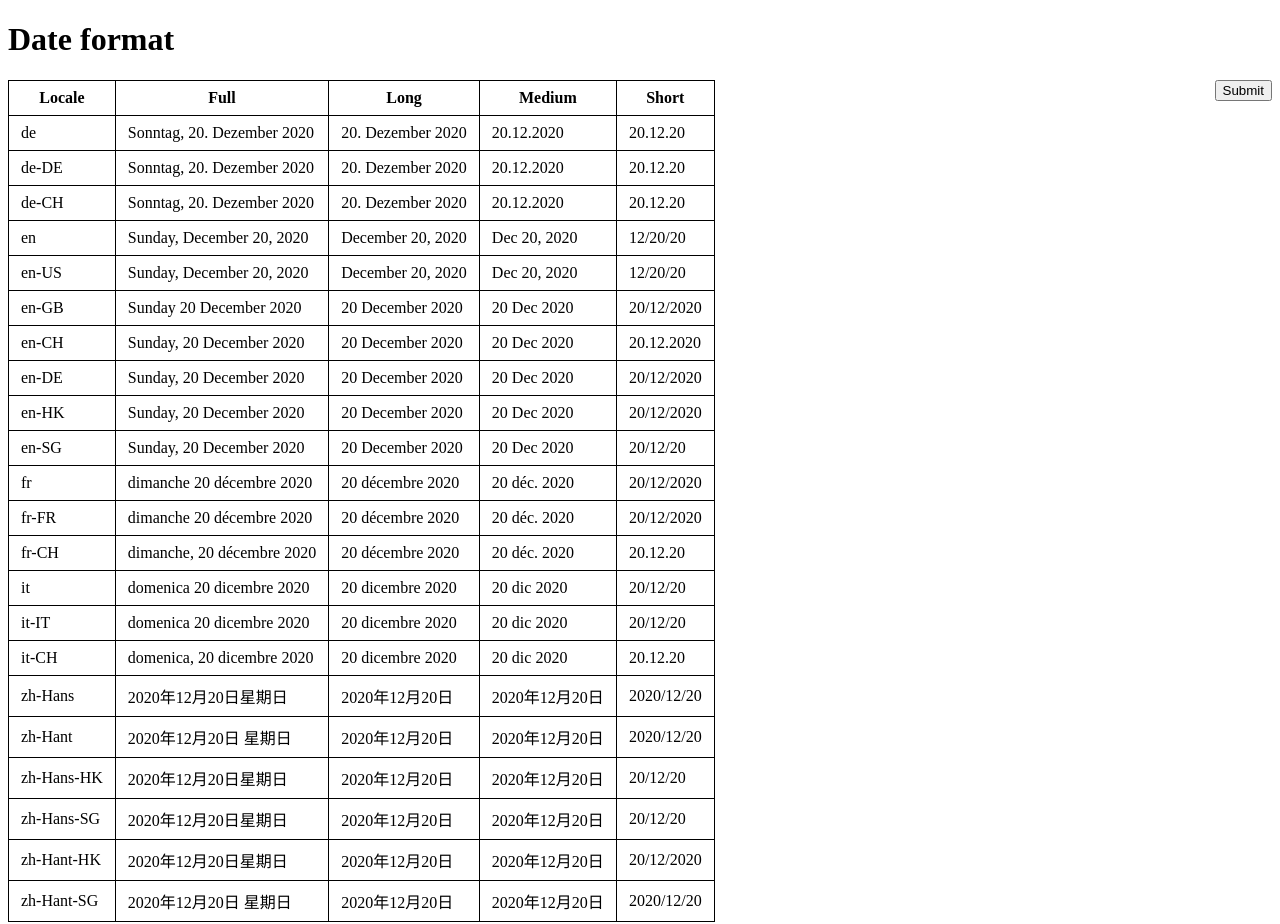
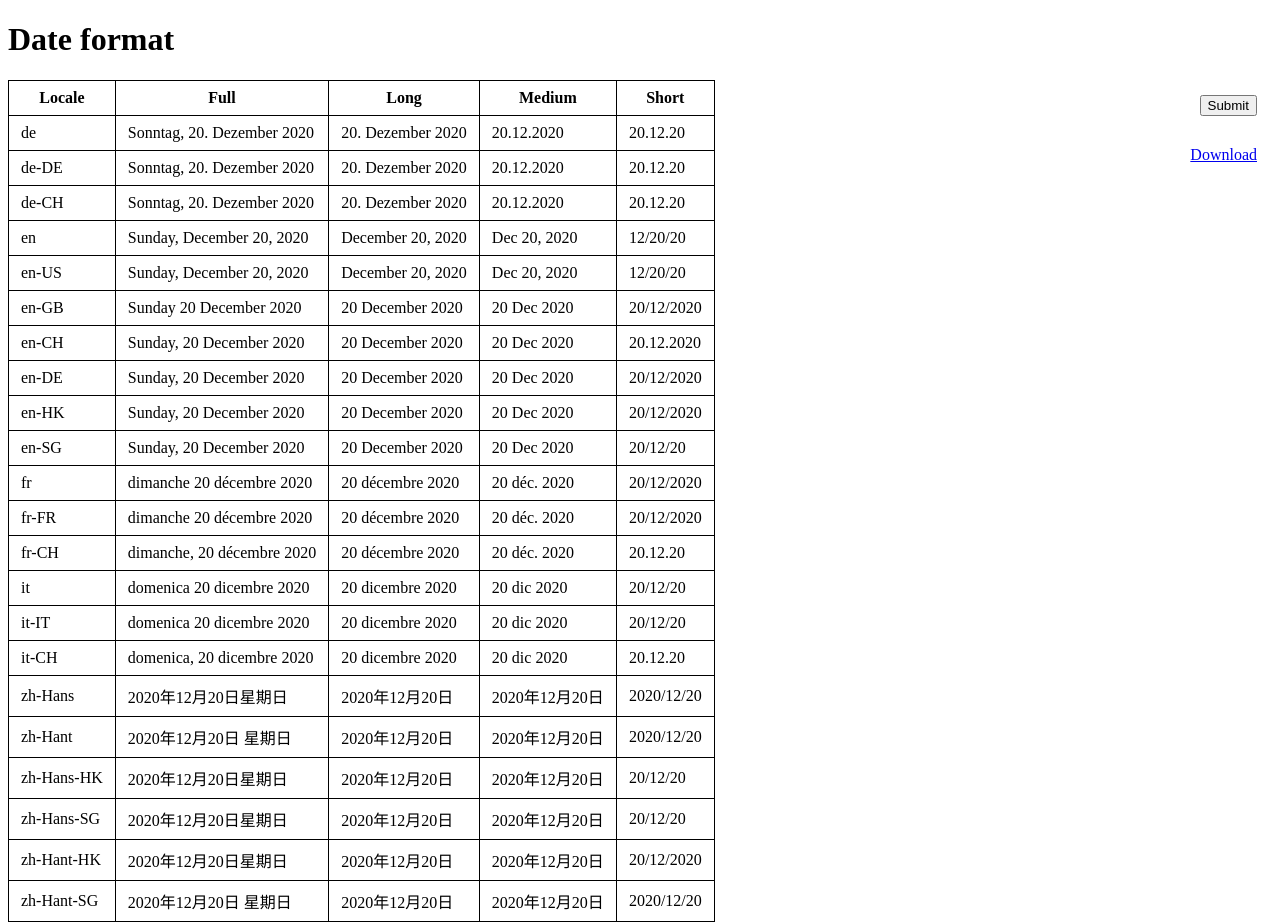
Before and after one commit to mucsi96/date-time-number-formatting, a website: page public/index.html in a window 1280 px wide. Shown: the top 924 px of the page. Drawn offline with Linux system fonts and the light colour scheme.

Commit message:
Add download link

```diff
--- a/public/index.html
+++ b/public/index.html
@@ -13,14 +13,19 @@
         border-collapse: collapse;
         padding: 8px 12px;
       }
-      button {
+
+      #submit,
+      #download {
         float: right;
+        clear: both;
+        margin: 15px;
       }
     </style>
   </head>
   <body>
     <h1>Date format</h1>
     <button type="button" id="submit">Submit</button>
+    <a id="download">Download</a>
     <table id="date-format">
       <thead>
         <tr>
@@ -106,6 +111,7 @@
       const timeFormat = document.querySelector("#time-format tbody");
       const numberFormat = document.querySelector("#number-format tbody");
       const submitButton = document.querySelector("#submit");
+      const downloadLink = document.querySelector("#download");
 
       function renderDateFormat() {
         locales.forEach((locale) => {
@@ -199,12 +205,17 @@
         return formats;
       }
 
+      renderDateFormat();
+      renderTimeFormat();
+      renderNumberFormat();
+
+      const formats = [
+        ...tableToJson(dateFormat.parentElement, "date"),
+        ...tableToJson(timeFormat.parentElement, "time"),
+        ...tableToJson(numberFormat.parentElement, "number"),
+      ];
+
       submitButton.addEventListener("click", () => {
-        const formats = [
-          ...tableToJson(dateFormat.parentElement, "date"),
-          ...tableToJson(timeFormat.parentElement, "time"),
-          ...tableToJson(numberFormat.parentElement, "number"),
-        ];
         fetch("/formats", {
           method: "POST",
           headers: { "Content-Type": "application/json" },
@@ -218,9 +229,13 @@
           .catch((err) => alert(err));
       });
 
-      renderDateFormat();
-      renderTimeFormat();
-      renderNumberFormat();
+      downloadLink.setAttribute(
+        "href",
+        `data:text/json;charset=utf-8,${encodeURIComponent(
+          JSON.stringify({ platform: navigator.userAgent, formats })
+        )}`
+      );
+      downloadLink.setAttribute("download", "formats.json");
     })();
   </script>
 </html>
```
